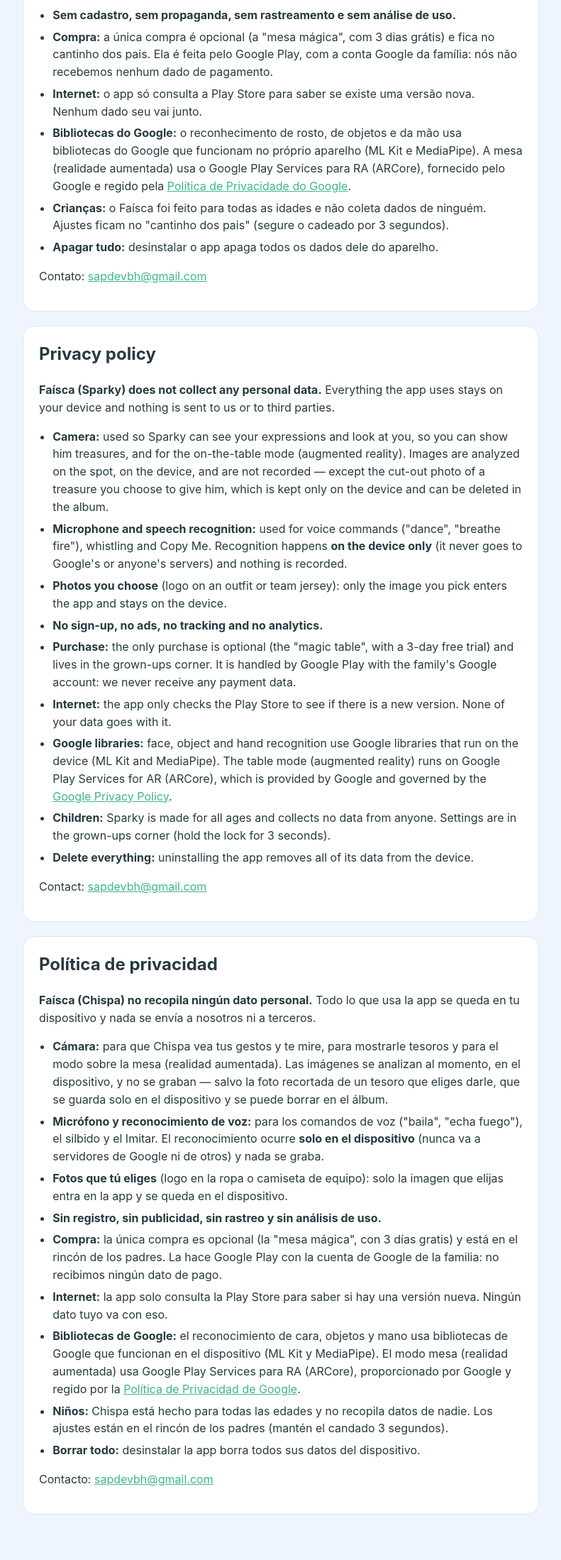
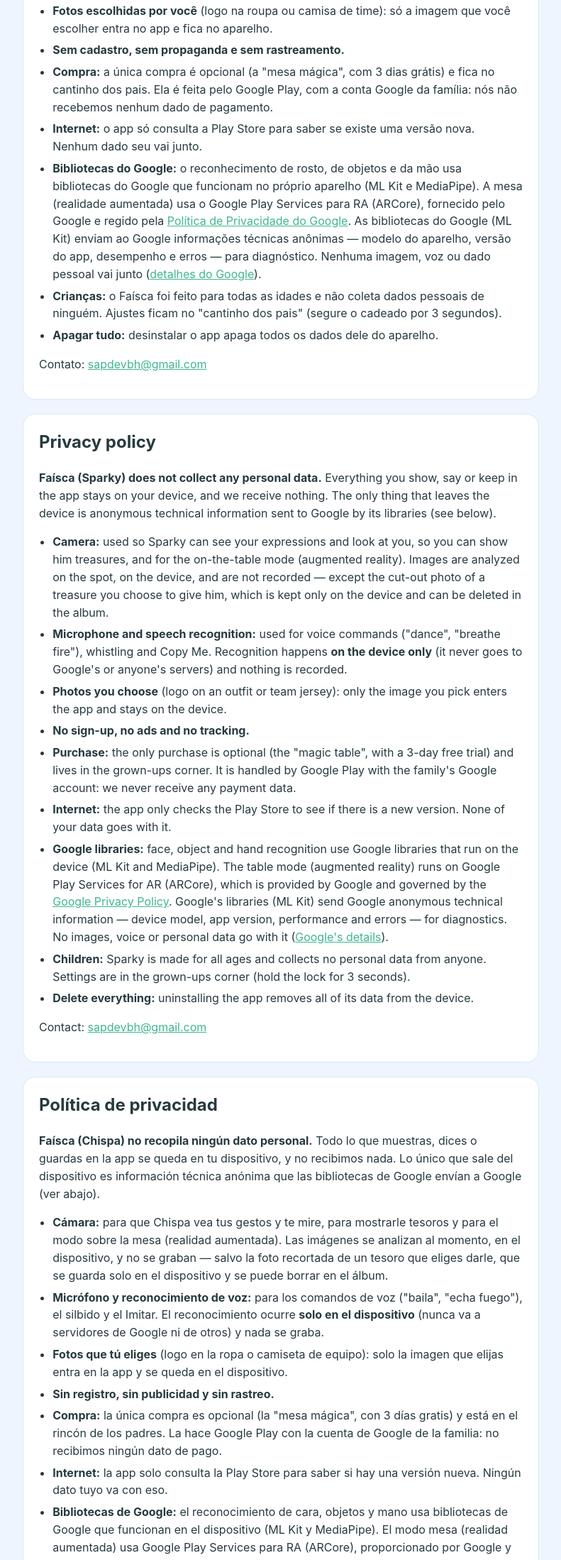
Before and after one commit to esoliveira/faisca-app, a plain HTML site: page privacidade-android.html in a window 1280 px wide. Shown: the part 602-2800 px from the top of the page at 71% size, without its empty margins (244-1035 px from the left). Drawn offline with Linux system fonts and the light colour scheme.

Commit message:
Site Android: privacidade cita o diagnóstico anônimo do ML Kit (igual à Segurança dos dados do Play)
A página dizia "nada é enviado para terceiros" e "sem análise de uso", mas o ML Kit manda ao Google
dados técnicos anônimos (aparelho, versão, desempenho, erros), que declaramos no Play Console. A revisão
do Google confere se a política bate com a declaração. Início do Android: "sem coletar dados pessoais".

Co-Authored-By: Claude Opus 5.5 <noreply@anthropic.com>

```diff
--- a/privacidade-android.html
+++ b/privacidade-android.html
@@ -10,48 +10,48 @@
 <nav><a href="#pt">Português</a><a href="#en">English</a><a href="#es">Español</a><a href="android.html">Início</a></nav>
 <section id="pt">
 <h2>Política de privacidade</h2>
-<p><strong>O Faísca não coleta nenhum dado pessoal.</strong> Tudo o que o app usa fica só no seu aparelho e nada é enviado para nós nem para terceiros.</p>
+<p><strong>O Faísca não coleta nenhum dado pessoal.</strong> Tudo o que você mostra, fala ou guarda no app fica só no seu aparelho, e nós não recebemos nada. A única coisa que sai do aparelho são informações técnicas anônimas enviadas ao Google pelas bibliotecas dele (veja abaixo).</p>
 <ul>
 <li><strong>Câmera:</strong> usada para o Faísca ver suas expressões e te olhar, para mostrar tesouros a ele e para o modo na mesa (realidade aumentada). As imagens são analisadas na hora, no próprio aparelho, e não são gravadas — exceto a foto recortada de um tesouro que você escolhe dar a ele, que fica guardada só no aparelho e pode ser apagada no álbum.</li>
 <li><strong>Microfone e reconhecimento de fala:</strong> usados para os comandos de voz (&quot;dança&quot;, &quot;cospe fogo&quot;), o assobio e o Imitar. O reconhecimento acontece <strong>somente no aparelho</strong> (nunca vai para servidores do Google ou de outros) e nada é gravado.</li>
 <li><strong>Fotos escolhidas por você</strong> (logo na roupa ou camisa de time): só a imagem que você escolher entra no app e fica no aparelho.</li>
-<li><strong>Sem cadastro, sem propaganda, sem rastreamento e sem análise de uso.</strong></li>
+<li><strong>Sem cadastro, sem propaganda e sem rastreamento.</strong></li>
 <li><strong>Compra:</strong> a única compra é opcional (a &quot;mesa mágica&quot;, com 3 dias grátis) e fica no cantinho dos pais. Ela é feita pelo Google Play, com a conta Google da família: nós não recebemos nenhum dado de pagamento.</li>
 <li><strong>Internet:</strong> o app só consulta a Play Store para saber se existe uma versão nova. Nenhum dado seu vai junto.</li>
-<li><strong>Bibliotecas do Google:</strong> o reconhecimento de rosto, de objetos e da mão usa bibliotecas do Google que funcionam no próprio aparelho (ML Kit e MediaPipe). A mesa (realidade aumentada) usa o Google Play Services para RA (ARCore), fornecido pelo Google e regido pela <a href="https://policies.google.com/privacy">Política de Privacidade do Google</a>.</li>
-<li><strong>Crianças:</strong> o Faísca foi feito para todas as idades e não coleta dados de ninguém. Ajustes ficam no &quot;cantinho dos pais&quot; (segure o cadeado por 3 segundos).</li>
+<li><strong>Bibliotecas do Google:</strong> o reconhecimento de rosto, de objetos e da mão usa bibliotecas do Google que funcionam no próprio aparelho (ML Kit e MediaPipe). A mesa (realidade aumentada) usa o Google Play Services para RA (ARCore), fornecido pelo Google e regido pela <a href="https://policies.google.com/privacy">Política de Privacidade do Google</a>. As bibliotecas do Google (ML Kit) enviam ao Google informações técnicas anônimas — modelo do aparelho, versão do app, desempenho e erros — para diagnóstico. Nenhuma imagem, voz ou dado pessoal vai junto (<a href="https://developers.google.com/ml-kit/android-data-disclosure">detalhes do Google</a>).</li>
+<li><strong>Crianças:</strong> o Faísca foi feito para todas as idades e não coleta dados pessoais de ninguém. Ajustes ficam no &quot;cantinho dos pais&quot; (segure o cadeado por 3 segundos).</li>
 <li><strong>Apagar tudo:</strong> desinstalar o app apaga todos os dados dele do aparelho.</li>
 </ul>
 <p>Contato: <a href="mailto:sapdevbh@gmail.com">sapdevbh@gmail.com</a></p>
 </section>
 <section id="en">
 <h2>Privacy policy</h2>
-<p><strong>Faísca (Sparky) does not collect any personal data.</strong> Everything the app uses stays on your device and nothing is sent to us or to third parties.</p>
+<p><strong>Faísca (Sparky) does not collect any personal data.</strong> Everything you show, say or keep in the app stays on your device, and we receive nothing. The only thing that leaves the device is anonymous technical information sent to Google by its libraries (see below).</p>
 <ul>
 <li><strong>Camera:</strong> used so Sparky can see your expressions and look at you, so you can show him treasures, and for the on-the-table mode (augmented reality). Images are analyzed on the spot, on the device, and are not recorded — except the cut-out photo of a treasure you choose to give him, which is kept only on the device and can be deleted in the album.</li>
 <li><strong>Microphone and speech recognition:</strong> used for voice commands (&quot;dance&quot;, &quot;breathe fire&quot;), whistling and Copy Me. Recognition happens <strong>on the device only</strong> (it never goes to Google&#x27;s or anyone&#x27;s servers) and nothing is recorded.</li>
 <li><strong>Photos you choose</strong> (logo on an outfit or team jersey): only the image you pick enters the app and stays on the device.</li>
-<li><strong>No sign-up, no ads, no tracking and no analytics.</strong></li>
+<li><strong>No sign-up, no ads and no tracking.</strong></li>
 <li><strong>Purchase:</strong> the only purchase is optional (the &quot;magic table&quot;, with a 3-day free trial) and lives in the grown-ups corner. It is handled by Google Play with the family&#x27;s Google account: we never receive any payment data.</li>
 <li><strong>Internet:</strong> the app only checks the Play Store to see if there is a new version. None of your data goes with it.</li>
-<li><strong>Google libraries:</strong> face, object and hand recognition use Google libraries that run on the device (ML Kit and MediaPipe). The table mode (augmented reality) runs on Google Play Services for AR (ARCore), which is provided by Google and governed by the <a href="https://policies.google.com/privacy">Google Privacy Policy</a>.</li>
-<li><strong>Children:</strong> Sparky is made for all ages and collects no data from anyone. Settings are in the grown-ups corner (hold the lock for 3 seconds).</li>
+<li><strong>Google libraries:</strong> face, object and hand recognition use Google libraries that run on the device (ML Kit and MediaPipe). The table mode (augmented reality) runs on Google Play Services for AR (ARCore), which is provided by Google and governed by the <a href="https://policies.google.com/privacy">Google Privacy Policy</a>. Google's libraries (ML Kit) send Google anonymous technical information — device model, app version, performance and errors — for diagnostics. No images, voice or personal data go with it (<a href="https://developers.google.com/ml-kit/android-data-disclosure">Google's details</a>).</li>
+<li><strong>Children:</strong> Sparky is made for all ages and collects no personal data from anyone. Settings are in the grown-ups corner (hold the lock for 3 seconds).</li>
 <li><strong>Delete everything:</strong> uninstalling the app removes all of its data from the device.</li>
 </ul>
 <p>Contact: <a href="mailto:sapdevbh@gmail.com">sapdevbh@gmail.com</a></p>
 </section>
 <section id="es">
 <h2>Política de privacidad</h2>
-<p><strong>Faísca (Chispa) no recopila ningún dato personal.</strong> Todo lo que usa la app se queda en tu dispositivo y nada se envía a nosotros ni a terceros.</p>
+<p><strong>Faísca (Chispa) no recopila ningún dato personal.</strong> Todo lo que muestras, dices o guardas en la app se queda en tu dispositivo, y no recibimos nada. Lo único que sale del dispositivo es información técnica anónima que las bibliotecas de Google envían a Google (ver abajo).</p>
 <ul>
 <li><strong>Cámara:</strong> para que Chispa vea tus gestos y te mire, para mostrarle tesoros y para el modo sobre la mesa (realidad aumentada). Las imágenes se analizan al momento, en el dispositivo, y no se graban — salvo la foto recortada de un tesoro que eliges darle, que se guarda solo en el dispositivo y se puede borrar en el álbum.</li>
 <li><strong>Micrófono y reconocimiento de voz:</strong> para los comandos de voz (&quot;baila&quot;, &quot;echa fuego&quot;), el silbido y el Imitar. El reconocimiento ocurre <strong>solo en el dispositivo</strong> (nunca va a servidores de Google ni de otros) y nada se graba.</li>
 <li><strong>Fotos que tú eliges</strong> (logo en la ropa o camiseta de equipo): solo la imagen que elijas entra en la app y se queda en el dispositivo.</li>
-<li><strong>Sin registro, sin publicidad, sin rastreo y sin análisis de uso.</strong></li>
+<li><strong>Sin registro, sin publicidad y sin rastreo.</strong></li>
 <li><strong>Compra:</strong> la única compra es opcional (la &quot;mesa mágica&quot;, con 3 días gratis) y está en el rincón de los padres. La hace Google Play con la cuenta de Google de la familia: no recibimos ningún dato de pago.</li>
 <li><strong>Internet:</strong> la app solo consulta la Play Store para saber si hay una versión nueva. Ningún dato tuyo va con eso.</li>
-<li><strong>Bibliotecas de Google:</strong> el reconocimiento de cara, objetos y mano usa bibliotecas de Google que funcionan en el dispositivo (ML Kit y MediaPipe). El modo mesa (realidad aumentada) usa Google Play Services para RA (ARCore), proporcionado por Google y regido por la <a href="https://policies.google.com/privacy">Política de Privacidad de Google</a>.</li>
-<li><strong>Niños:</strong> Chispa está hecho para todas las edades y no recopila datos de nadie. Los ajustes están en el rincón de los padres (mantén el candado 3 segundos).</li>
+<li><strong>Bibliotecas de Google:</strong> el reconocimiento de cara, objetos y mano usa bibliotecas de Google que funcionan en el dispositivo (ML Kit y MediaPipe). El modo mesa (realidad aumentada) usa Google Play Services para RA (ARCore), proporcionado por Google y regido por la <a href="https://policies.google.com/privacy">Política de Privacidad de Google</a>. Las bibliotecas de Google (ML Kit) envían a Google información técnica anónima — modelo del dispositivo, versión de la app, rendimiento y errores — para diagnóstico. No va ninguna imagen, voz ni dato personal (<a href="https://developers.google.com/ml-kit/android-data-disclosure">detalles de Google</a>).</li>
+<li><strong>Niños:</strong> Chispa está hecho para todas las edades y no recopila datos personales de nadie. Los ajustes están en el rincón de los padres (mantén el candado 3 segundos).</li>
 <li><strong>Borrar todo:</strong> desinstalar la app borra todos sus datos del dispositivo.</li>
 </ul>
 <p>Contacto: <a href="mailto:sapdevbh@gmail.com">sapdevbh@gmail.com</a></p>
```
Also changed, not shown: android.html (+4 -4 lines).
